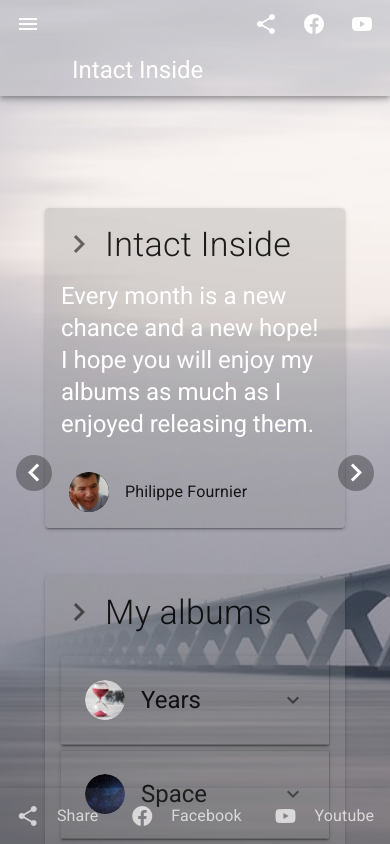
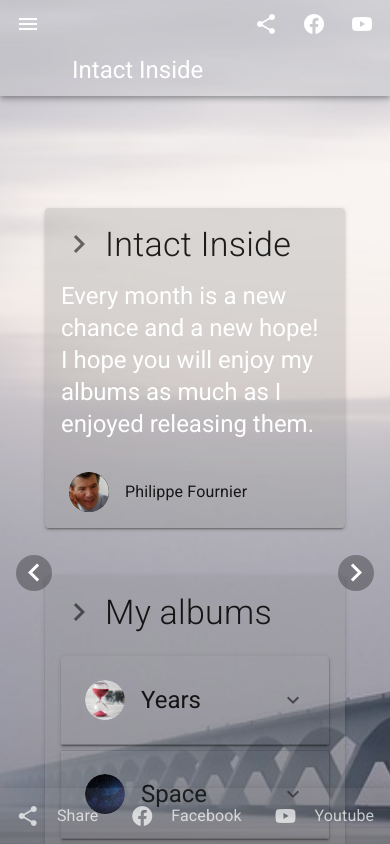
Before and after one commit to iFairPlay22/Intact-Inside-App, a Vue app: page / in a window 390 px wide. Shown: the top 844 px of the page. Built offline with nearby package versions, Linux system fonts and the light colour scheme.

Commit message:
Responsive design margin

```diff
--- a/src/components/home/Presentation.vue
+++ b/src/components/home/Presentation.vue
@@ -43,5 +43,6 @@
 <style scoped>
   .container {
     margin-top: 200px;
+    margin-bottom: 200px;
   }
 </style>
```
